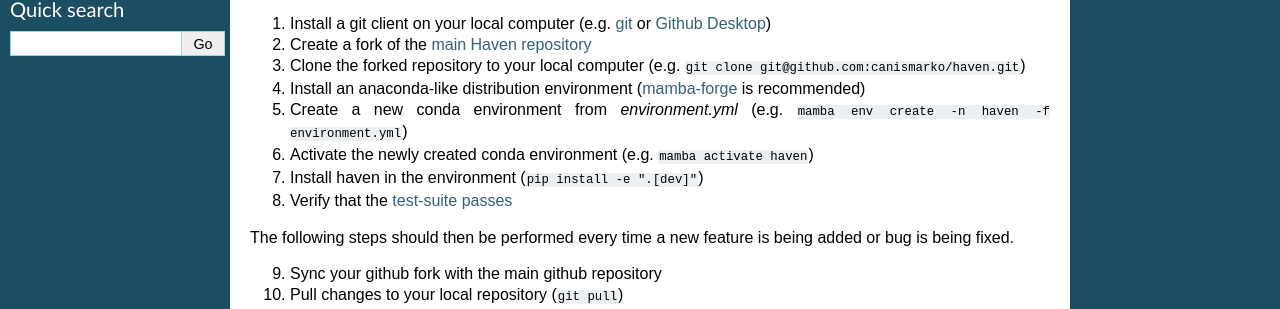
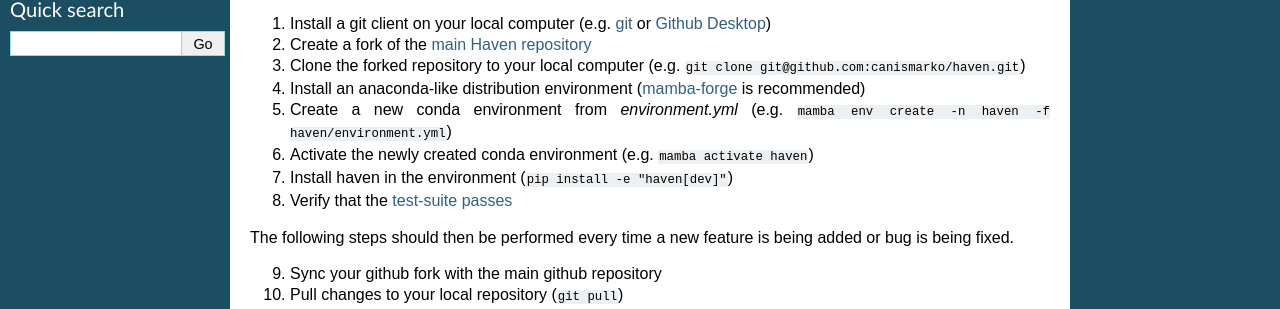
Before and after one commit to spc-group/haven, a Sphinx documentation site: the page built from docs/topic_guides/changing_haven.rst, in a window 1280 px wide and 900 px high. Shown: the part 365-674 px from the top of the window. Built offline with Sphinx 7.4.7, drawn with Linux system fonts in a browser that asks for light colours; pages that are not in the unit, such as notebooks, are missing from menus.

Commit message:
Fixed installation instructions for contributors.

```diff
--- a/docs/topic_guides/changing_haven.rst
+++ b/docs/topic_guides/changing_haven.rst
@@ -23,9 +23,9 @@ reused.
 2. Create a fork of the `main Haven repository`_
 3. Clone the forked repository to your local computer (e.g. ``git clone git@github.com:canismarko/haven.git``)
 4. Install an anaconda-like distribution environment (`mamba-forge`_ is recommended)
-5. Create a new conda environment from *environment.yml* (e.g. ``mamba env create -n haven -f environment.yml``)
+5. Create a new conda environment from *environment.yml* (e.g. ``mamba env create -n haven -f haven/environment.yml``)
 6. Activate the newly created conda environment (e.g. ``mamba activate haven``)
-7. Install haven in the environment (``pip install -e ".[dev]"``)
+7. Install haven in the environment (``pip install -e "haven[dev]"``)
 8. Verify that the :ref:`test-suite passes<Running Tests>`
 
 The following steps should then be performed every time a new feature
```
Also changed, not shown: README.md (+1 -1 lines).
